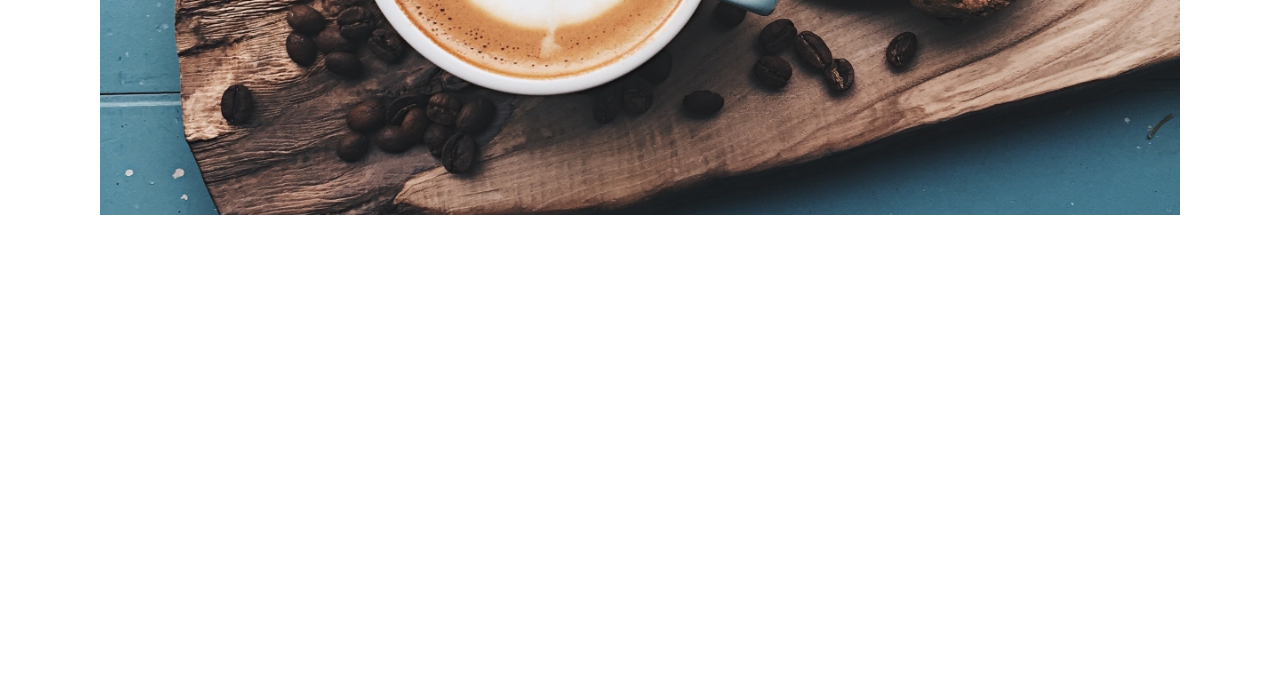
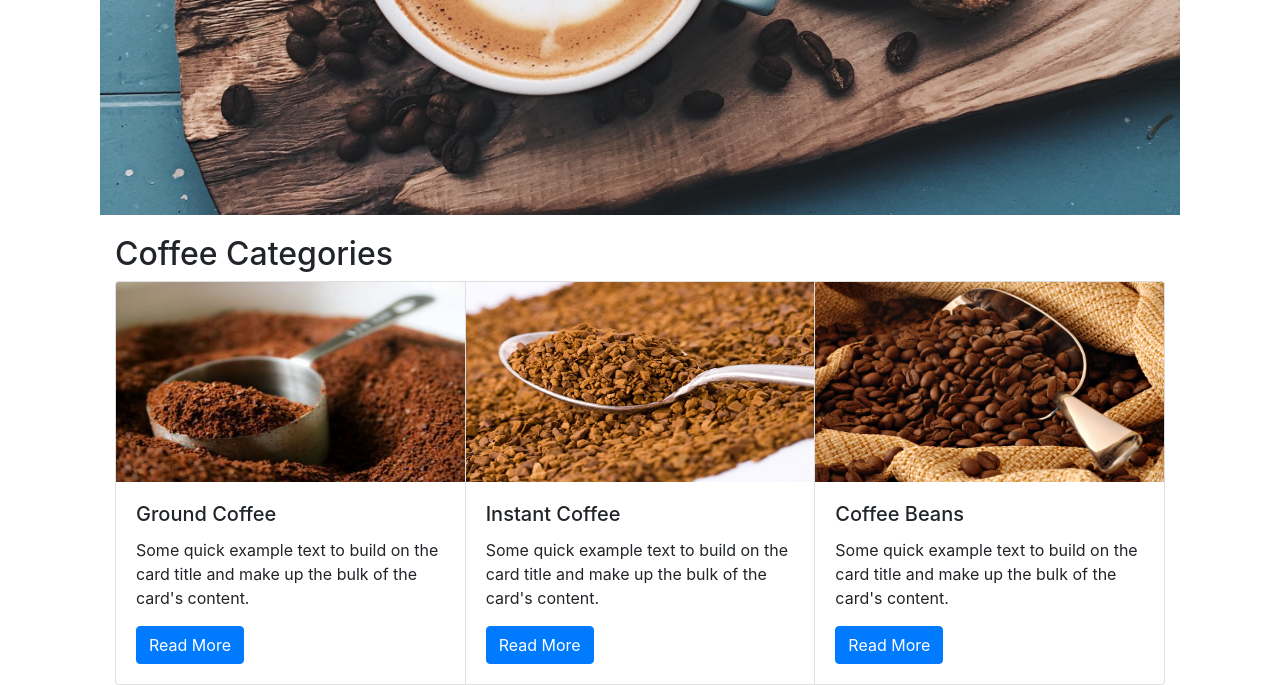
Before and after one commit to rachaelloh/django-barista, a Django app: template accounts/templates/accounts/index.template.html in a window 1280 px wide. Shown: the part 1200-1885 px from the top of the page. Before the commit the page ends 1415 px from the top, so only its background shows below. Run offline with Django 3.2, Linux system fonts and the light colour scheme; the template is opened without the code that fills it, so the values that code supplies are empty; some libraries are stand-ins or nearby versions.

Commit message:
changed to 'card-group' to for uniform sizing of categories cards.

```diff
--- a/accounts/templates/accounts/index.template.html
+++ b/accounts/templates/accounts/index.template.html
@@ -22,7 +22,44 @@ Home
 </div>
 
      <div class="index-banner">
-<img class="featurette-image img-responsive" src="{% static 'images/index-coffee.jpg' %}"  alt="main-logo">
+<img src="{% static 'images/index-coffee.jpg' %}"  alt="coffee-image">
+</div>
+
+<div class="container">
+    <h2>Coffee Categories</h2>
+    <div class="card-group">
+<!--card cat 1-->
+<div class="card" style="width: 18rem;">
+  <img class="card-img-top" src="{% static 'images/ground-coffee.jpg' %}" alt="ground-coffee">
+  <div class="card-body">
+    <h5 class="card-title">Ground Coffee</h5>
+    <p class="card-text">Some quick example text to build on the card title and make up the bulk of the card's content.</p>
+    <a href="#" class="btn btn-primary">Read More</a>
+  </div>
+</div>
+
+<!--card cat 2-->
+<div class="card" style="width: 18rem;">
+  <img class="card-img-top" src="{% static 'images/instant-coffee.jpg' %}" alt="instant-coffee">
+  <div class="card-body">
+    <h5 class="card-title">Instant Coffee</h5>
+    <p class="card-text">Some quick example text to build on the card title and make up the bulk of the card's content.</p>
+    <a href="#" class="btn btn-primary">Read More</a>
+  </div>
+</div>
+
+<!--card cat 3-->
+<div class="card" style="width: 18rem;">
+  <img class="card-img-top" src="{% static 'images/coffee-beans.jpg' %}" alt="coffee-beans">
+  <div class="card-body">
+    <h5 class="card-title">Coffee Beans</h5>
+    <p class="card-text">Some quick example text to build on the card title and make up the bulk of the card's content.</p>
+    <a href="#" class="btn btn-primary">Read More</a>
+  </div>
+</div>
+
+</div>
+</div>
 </div>
 
 {% endblock %}
--- a/static/css/style.css
+++ b/static/css/style.css
@@ -21,3 +21,17 @@
 img {
     width: 100%;
 }
+
+/*card to display categories*/
+
+.card {
+    display: inline-block;
+}
+
+.card img {
+    height: 200px;
+}
+
+h2 {
+    margin-top: 20px;
+}
```
Also changed, not shown: static/images/coffee-beans.jpg (added), static/images/ground-coffee.jpg (added), static/images/instant-coffee.jpg (added).
